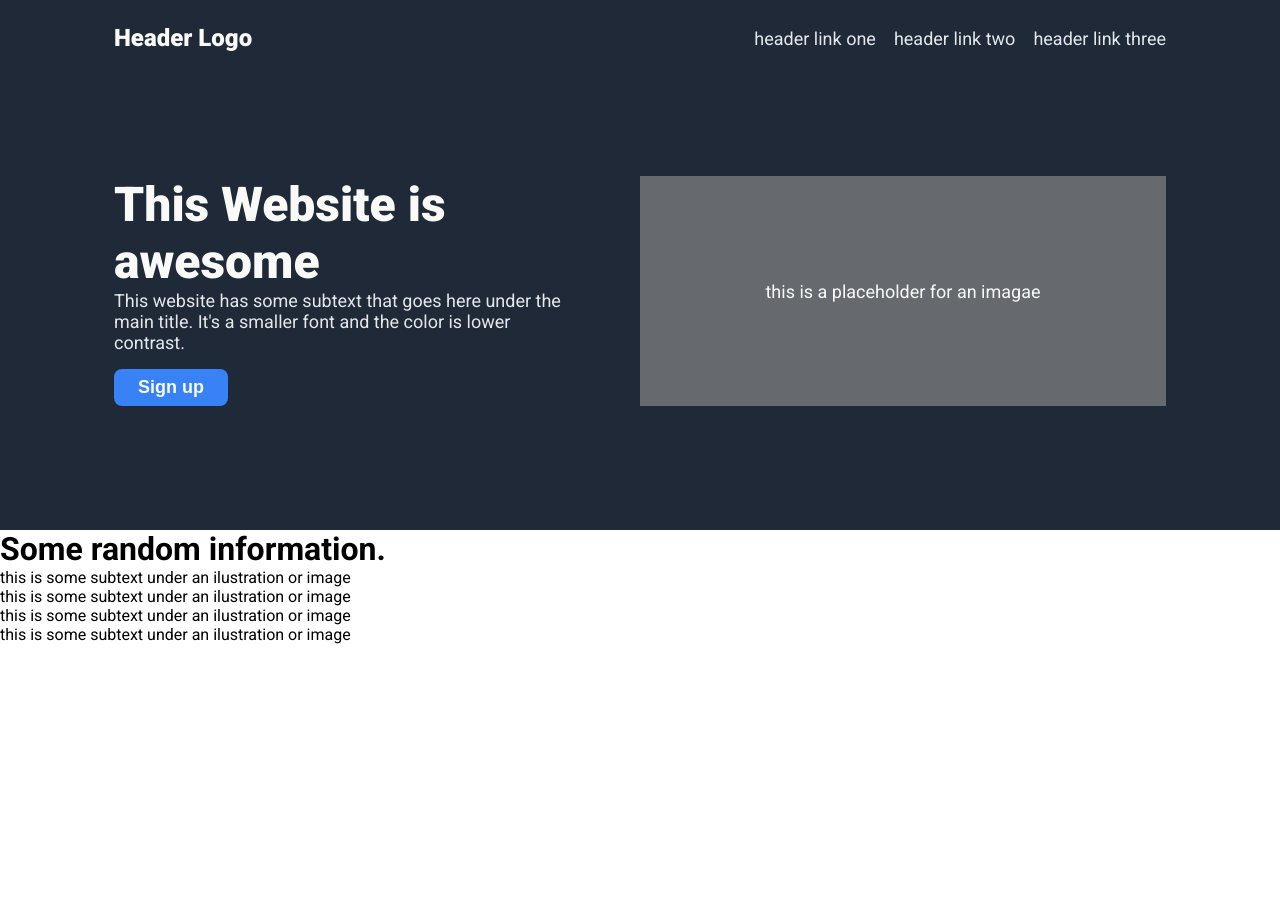
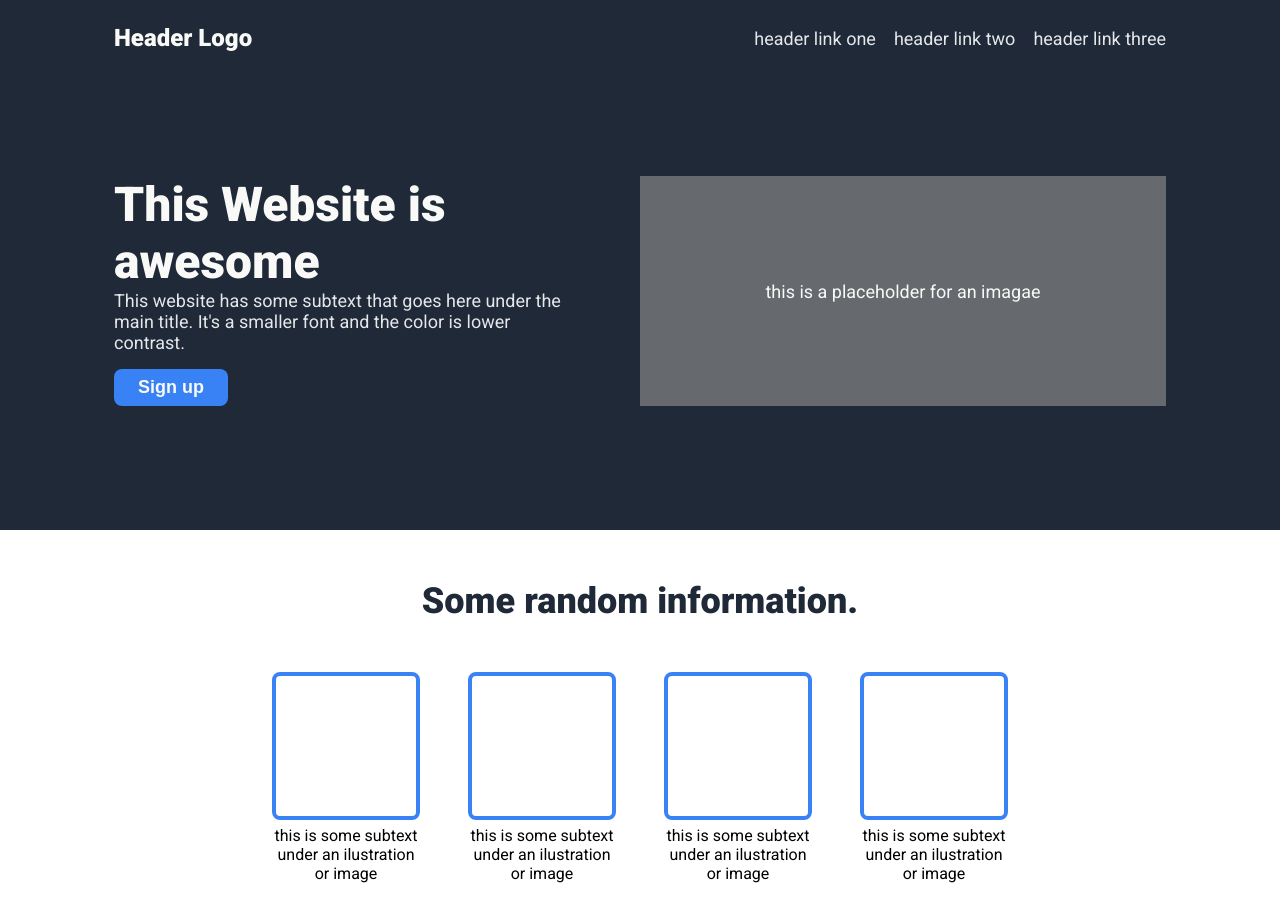
Before and after one commit to aderitomarrime/landing-page, a plain HTML site: page index.html in a window 1280 px wide. Before the commit the page ends 800 px from the top, so only its background shows below. Drawn offline with Linux system fonts and the light colour scheme.

Commit message:
style: add style in the second section

```diff
--- a/assets/style.css
+++ b/assets/style.css
@@ -98,3 +98,34 @@ body {
     color: #F9FAF8;
     font-size: 18px;
 }
+
+.second {
+    padding: 50px 0 100px 0;
+}
+
+.second h1 {
+    font-size: 36px;
+    font-weight: 900;
+    color: #1F2937;
+    text-align: center;
+    margin-bottom: 50px;
+}
+
+.container-information {
+    display: flex;
+    gap: 48px;
+    justify-content: center;
+}
+
+.second .box {
+    width: 148px;
+    text-align: center;
+}
+
+.second .image {
+    width: 100%;
+    height: 148px;
+    border: 4px solid #3882F6;
+    border-radius: 8px;
+    margin-bottom: 6px;
+}
```
